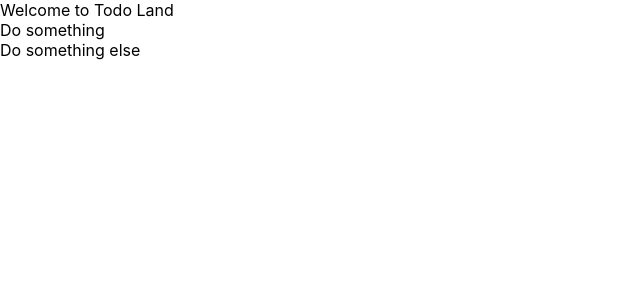
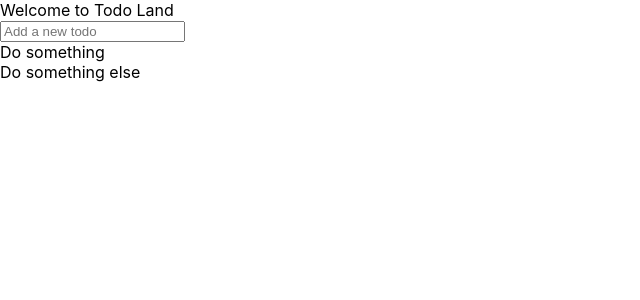
Before and after one commit to himanshu-tiwari/todo-list-react, a React (Create React App) app: page / in a window 1280 px wide. Shown: the top 300 px of the page, without its empty margins (0-640 px from the left). Built offline with nearby package versions, Linux system fonts and the light colour scheme.

Commit message:
Successfully adding new todos

```diff
--- a/package.json
+++ b/package.json
@@ -8,7 +8,8 @@
     "react-dom": "^16.8.1",
     "react-redux": "^6.0.0",
     "react-scripts": "2.1.3",
-    "redux": "^4.0.1"
+    "redux": "^4.0.1",
+    "uuid": "^3.3.2"
   },
   "scripts": {
     "start": "react-scripts start",
--- a/src/Components/AddTodo/index.js
+++ b/src/Components/AddTodo/index.js
@@ -1,14 +1,48 @@
 import React, { Component } from 'react';
 import './index.scss';
+import { connect } from 'react-redux';
+import { addTodo } from '../../store/actions/todoActions';
 
 class AddTodo extends Component {
-    state = {};
+    state = {
+        content: ''
+    };
+
+    handleChange = (e) => {
+        this.setState({
+            ...this.state,
+            content: e.target.value
+        });
+    }
+
+    handleSubmit = (e) => {
+        e.preventDefault();
+        console.log(this.state);
+        if (this.state.content.length) {
+            this.props.addTodo(this.state);
+        }
+    };
 
     render() {
         return(
-            <div className="add-todo"></div>
+            <div className="add-todo">
+                <form className="add-todo-form" onSubmit={this.handleSubmit}>
+                    <input
+                        type="text"
+                        placeholder="Add a new todo"
+                        value={this.state.content}
+                        onChange={this.handleChange}
+                    />
+                </form>
+            </div>
         )
     }
 }
 
-export default AddTodo;
+const mapDispatchToProps = (dispatch) => {
+    return {
+        addTodo: (todo) => dispatch(addTodo(todo))
+    }
+};
+
+export default connect(null, mapDispatchToProps)(AddTodo);
--- a/src/Components/Listing/index.js
+++ b/src/Components/Listing/index.js
@@ -15,7 +15,7 @@ class Listing extends Component {
 
                 {
                     this.props.todos.length > 0
-                    ? this.props.todos.map(todo => <TodoCard {...todo} />)
+                    ? this.props.todos.map(todo => <TodoCard {...todo} key={todo.id} />)
                     : 'All clear here. Have a nice day :)'
                 }
             </div>
--- a/src/store/actions/todoActions.js
+++ b/src/store/actions/todoActions.js
@@ -0,0 +1,11 @@
+import v35 from 'uuid/v5';
+
+export const addTodo = (todo) => {
+    const MY_NAMESPACE = '299f6e91-20fd-4f61-8afc-e6deec6b62d1';
+    todo.id = v35(todo.content, MY_NAMESPACE);
+
+    return {
+        type: 'ADD_TODO',
+        data: todo
+    }
+};
--- a/src/store/reducers/todoReducer.js
+++ b/src/store/reducers/todoReducer.js
@@ -11,6 +11,14 @@ const initState = {
 
 const todoReducer = (state= initState, action) => {
     switch(action.type) {
+        case 'ADD_TODO':
+            return {
+                ...state,
+                todos: [
+                    ...state.todos,
+                    { ...action.data }
+                ]
+            }
         default:
             return state;
     }
```
Also changed, not shown: 1 other file (tests, documents, lock files or other folders).
